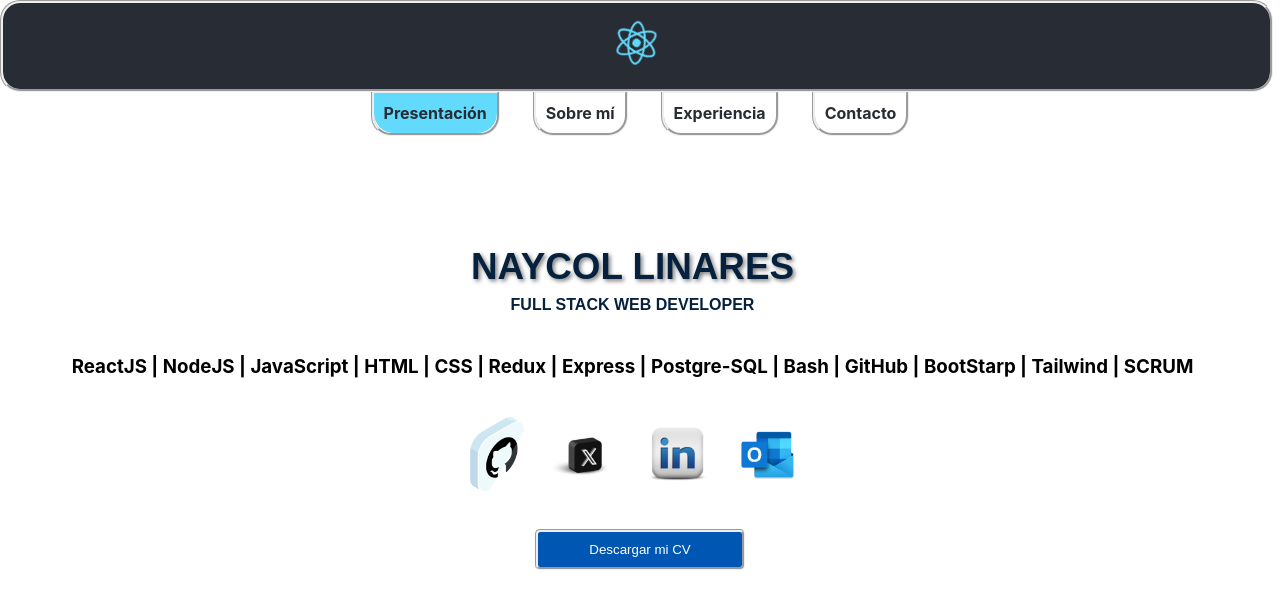
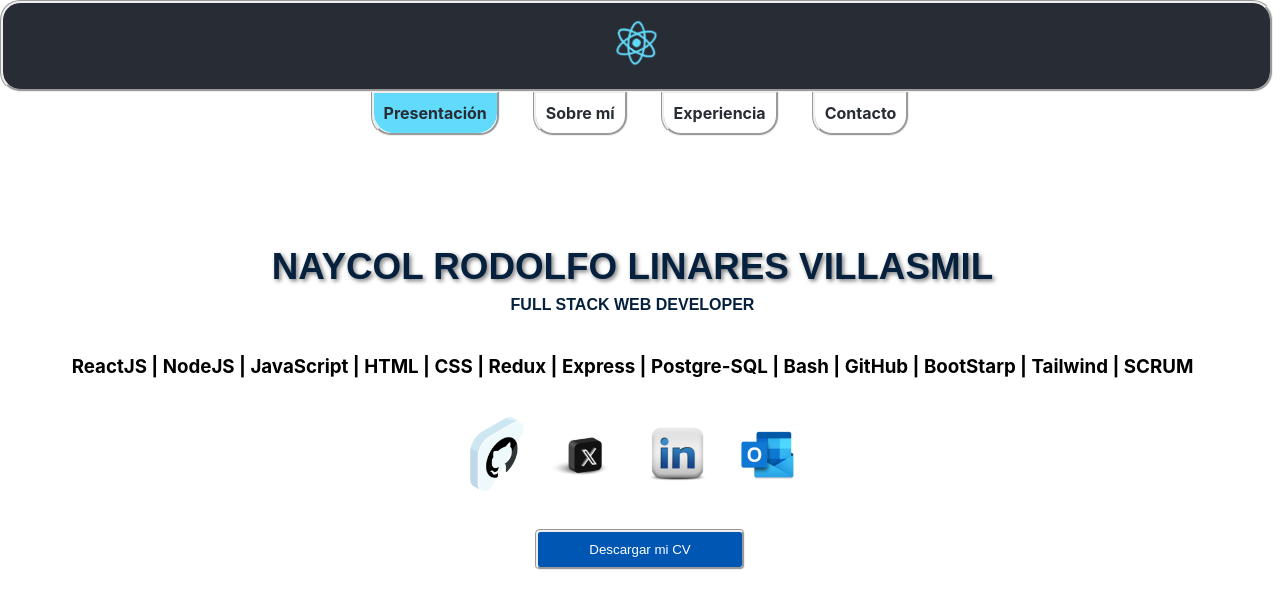
Before and after one commit to wuaicot/Frontend-Portfolio, a React (Create React App) app: page /home in a window 1280 px wide. Shown: the top 608 px of the page. Built offline with nearby package versions, Linux system fonts and the light colour scheme.

Commit message:
adding names

```diff
--- a/src/components/Contact/Contact.js
+++ b/src/components/Contact/Contact.js
@@ -8,6 +8,7 @@ import Modal from "react-modal";
 
 const cellPhone =
   "https://api.whatsapp.com/send/?phone=56937735366&text&app_absent=0";
+
 const email = "https://mail.google.com/mail/wuaicot8@gmail";
 
 const Contact = () => {
--- a/src/components/Home/Home.js
+++ b/src/components/Home/Home.js
@@ -45,7 +45,7 @@ const Home = () => {
   return (
     <section className={styles.seccion}>
       <div className={styles.Hcontainer}>
-        <h1 id={styles.titleHome}> NAYCOL LINARES </h1>
+        <h1 id={styles.titleHome}> NAYCOL RODOLFO LINARES VILLASMIL</h1>
         <h2 className={styles.tSpan} >FULL STACK WEB DEVELOPER</h2>
         <h3>
           <br />
```
